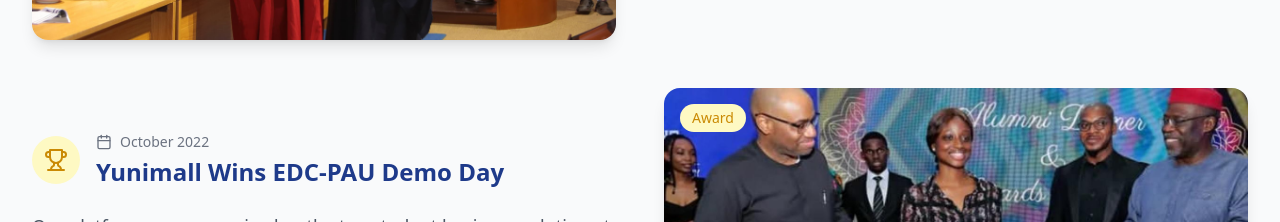
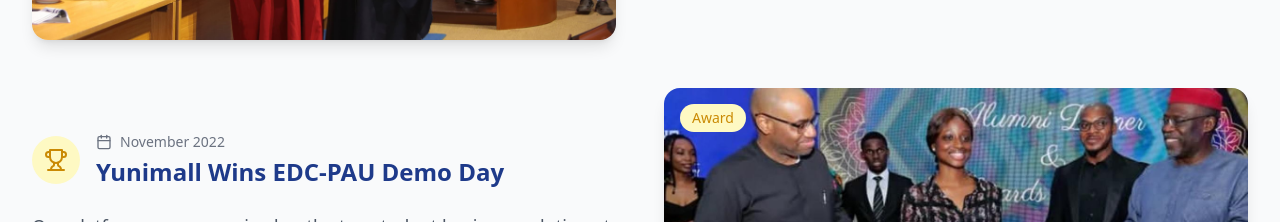
Before and after one commit to 4688Technologies/yunimall, a React (Vite) app: page / in a window 1280 px wide. Shown: the part 4880-5102 px from the top of the page. Built offline with nearby package versions, Linux system fonts and the light colour scheme.

Commit message:
Update news date for EDC-PAU Demo Day milestone

```diff
--- a/src/components/News.tsx
+++ b/src/components/News.tsx
@@ -13,7 +13,7 @@
       color: 'bg-green-100 text-green-600'
     },
     {
-      date: 'October 2022',
+      date: 'November 2022',
       title: 'Yunimall Wins EDC-PAU Demo Day',
       description: 'Our platform was recognized as the top student business solution at the Enterprise Development Centre Demo Day at Pan-Atlantic University.',
       image: 'demo-day-winner.jpg',
--- a/src/components/PrivacyPolicy.tsx
+++ b/src/components/PrivacyPolicy.tsx
@@ -1,4 +1,3 @@
-import React from 'react';
 
 const PrivacyPolicy = () => (
   <section className="py-20 bg-white min-h-screen">
```
